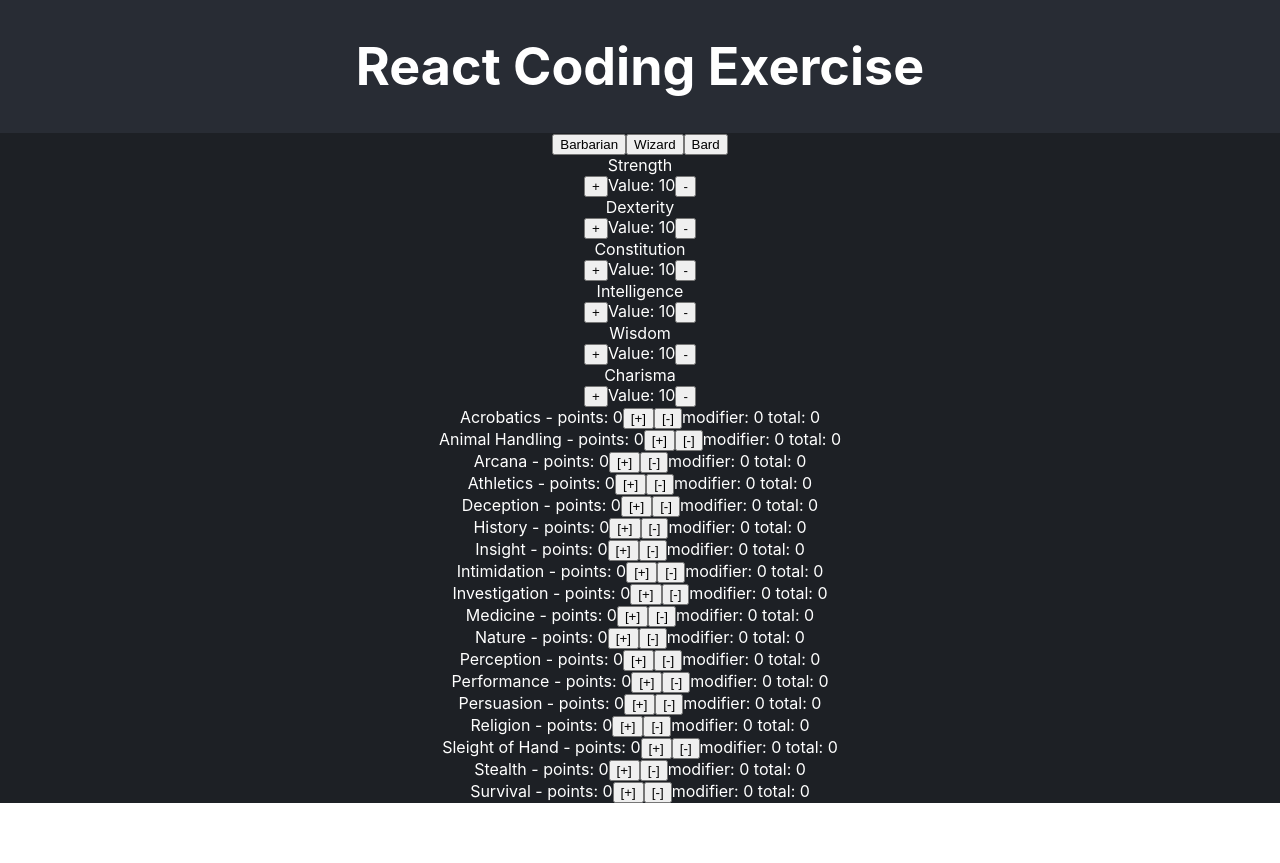
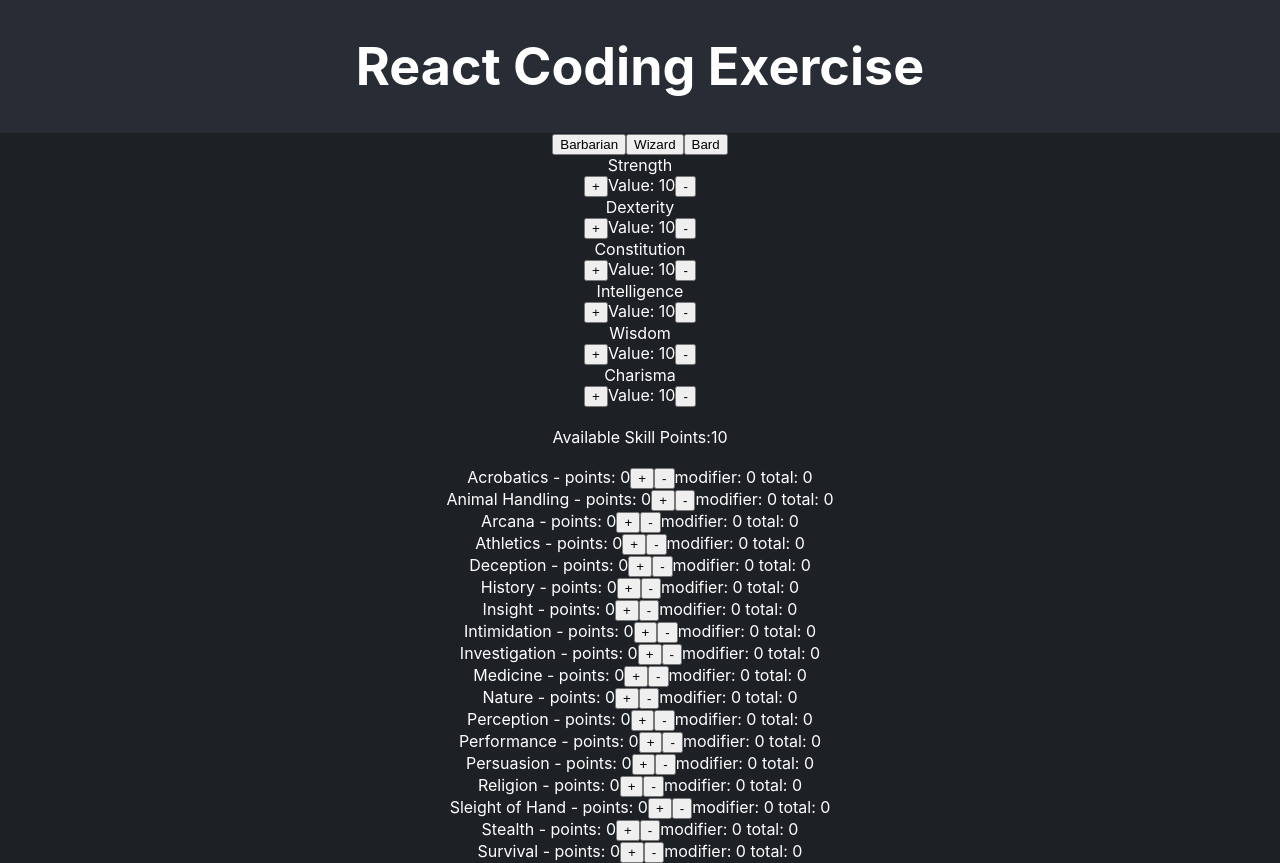
Before and after one commit to Kresten24/recruiting-webapp-character, a React (Create React App) app: page / in a window 1280 px wide. Before the commit the page ends 803 px from the top, so only its background shows below. Built offline with nearby package versions, Linux system fonts and the light colour scheme.

Commit message:
improved skill points feature

```diff
--- a/package.json
+++ b/package.json
@@ -6,6 +6,7 @@
     "@testing-library/jest-dom": "^5.16.5",
     "@testing-library/react": "^13.4.0",
     "@testing-library/user-event": "^13.5.0",
+    "axios": "^1.3.4",
     "react": "^18.2.0",
     "react-dom": "^18.2.0",
     "react-scripts": "5.0.1",
--- a/src/App.js
+++ b/src/App.js
@@ -1,7 +1,5 @@
-import { useState } from 'react';
 import './App.css';
 import CharacterSheet from './components/CharacterSheet'
-// import { ATTRIBUTE_LIST, CLASS_LIST, SKILL_LIST } from './consts.js';
 
 
 function App() {
--- a/src/components/Attribute.js
+++ b/src/components/Attribute.js
@@ -1,5 +1,3 @@
-import { useState } from "react";
-
 const Attribute = (props) => {
   const { attributeName, value, onUpdateValue } = props;
 
@@ -14,7 +12,6 @@ const Attribute = (props) => {
       <button onClick={incrementHandler}>+</button>
         Value: {value}
         <button onClick={decrementHandler}>-</button>
-
       </div>
     </div>
   );
--- a/src/components/CharacterSheet.js
+++ b/src/components/CharacterSheet.js
@@ -1,24 +1,26 @@
-import { useState } from "react";
+import { useState, useEffect } from "react";
 import { ATTRIBUTE_LIST, CLASS_LIST, SKILL_LIST } from "../data/consts";
 import Attribute from "./Attribute";
 import ClassDetails from "./ClassDetails";
 import Skill from "./Skill";
 
 const CharacterSheet = () => {
-  const [selectedClass, setSelectedClass] = useState(null);
-
   const [attributes, setAttributes] = useState(
     Object.fromEntries(ATTRIBUTE_LIST.map((attribute) => [attribute, 10]))
   );
 
+  const [selectedClass, setSelectedClass] = useState(null);
 
   // intelligence attribute ability modifier
   const intModifier = Math.floor((attributes.Intelligence - 10) / 2);
 
   // state to keep track of the skill points
-  const [skillPoints, setSkillPoints] = useState(
-    10 + 4 * intModifier
-  );
+  const [skillPoints, setSkillPoints] = useState(10 + 4 * intModifier);
+
+  // update when intelligence attribute is changed
+  useEffect(()=>{
+    setSkillPoints(10 + 4 * intModifier)
+  },[intModifier, attributes.Intelligence])
 
   // handler function to update attribues state
   const updateAttributeValueHandler = (attribute, value) => {
@@ -72,11 +74,15 @@ const CharacterSheet = () => {
           />
         );
       })}
-
+      <br></br>
       <div>
+        <div>Available Skill Points:{skillPoints} </div>
+        <br></br>
         {Object.keys(SKILL_LIST).map((skillName) => {
           // calculate the ability modifier of all attributes
-          const abilityModifier = Math.floor((attributes[SKILL_LIST[skillName].attributeModifier] - 10)/2);
+          const abilityModifier = Math.floor(
+            (attributes[SKILL_LIST[skillName].attributeModifier] - 10) / 2
+          );
           const skillPointsSpent = 0;
 
           return (
--- a/src/components/ClassDetails.js
+++ b/src/components/ClassDetails.js
@@ -1,9 +1,8 @@
-import './ClassDetails.css'
+import "./ClassDetails.css";
 
 const ClassDetails = (props) => {
   const { characterClass } = props;
   return (
-    <div>
     <div>
       <ul>
         {Object.entries(characterClass).map(([attribute, value]) => (
@@ -13,7 +12,6 @@ const ClassDetails = (props) => {
         ))}
       </ul>
     </div>
-    </div>
   );
 };
 
--- a/src/components/Skill.js
+++ b/src/components/Skill.js
@@ -28,10 +28,10 @@ const Skill = ({
     <div>
       {skillName} - points: {points}
       <button onClick={incrementSkillPoints} disabled={disabled}>
-        [+]
+        +
       </button>
       <button onClick={decrementSkillPoints} disabled={disabled}>
-        [-]
+        -
       </button>
       modifier: {abilityModifier} total: {total}
     </div>
```
Also changed, not shown: 1 other file (tests, documents, lock files or other folders). Lines whose indentation alone changed are shown as unchanged.
